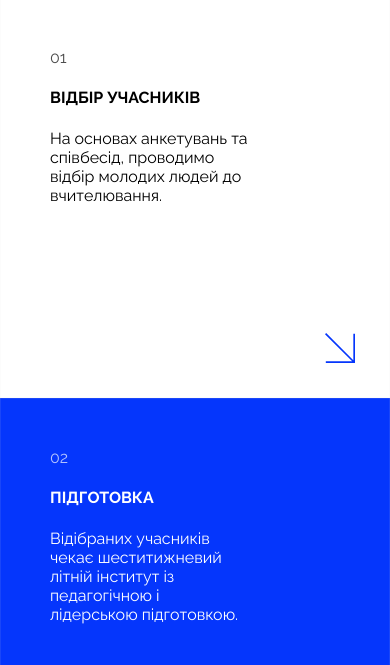
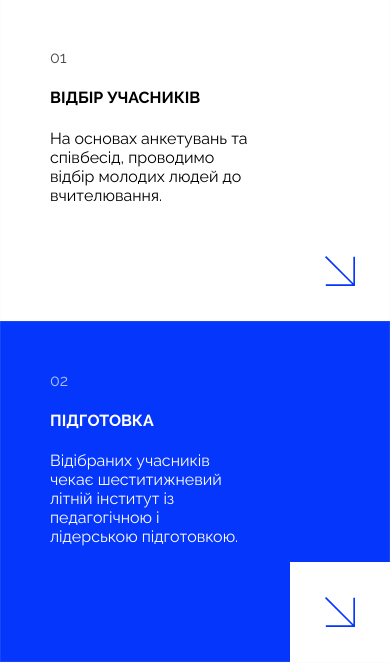
Before and after one commit to flammanatla/projector-css, a plain HTML site: page W3.2/index-flex.html in a window 390 px wide. Shown: the part 577-1242 px from the top of the page. Drawn offline with Linux system fonts and the light colour scheme.

Commit message:
fixed the width of 4th column

```diff
--- a/W3.2/styles-flex.css
+++ b/W3.2/styles-flex.css
@@ -3,13 +3,11 @@ body {
     font-family: 'Raleway';
     font-size: 16px;
 }
-
 .background {
     background-image: url(img/background.png);
     background-repeat: no-repeat;
     height: 575px;
 }
-
 .technology {
     padding: 150px 0 0 210px;
     color: #ffffff;
@@ -38,11 +36,22 @@ h4 {
     flex-wrap: wrap;
 }
 .stage {
-    height: 350px;
     display: flex;
     flex-direction: column;
     box-shadow: 0px 0px 1px 0px #d9d9d9 inset;
     flex: 1 1 auto;
+}
+@media screen and (max-width: 1439px) {
+    .stage {
+        flex: 0 1 33%;
+        width: 33%;
+    }
+}
+@media screen and (max-width: 1000px) {
+    .stage {
+        flex: 0 1 50%;
+        width: 50%;
+    }
 }
 .stage-container {
     margin-top: 50px;
@@ -61,10 +70,10 @@ a   {
     margin-left: auto;
     margin-top: auto;
 }
-.last-stage {
+/* .last-stage {
     max-width: min(480px, 100vw);
-}
-@media screen and (max-width: 400px) {
+} */
+@media screen and (max-width: 500px) {
     .technology {
         padding: 50px 0 0 50px;
     }
@@ -72,6 +81,7 @@ a   {
         font-size: 30px;
     }
     .stage {
-       height: 400px;
+        flex: 0 1 100%;
+        width: 100%;
     }
 }
```
